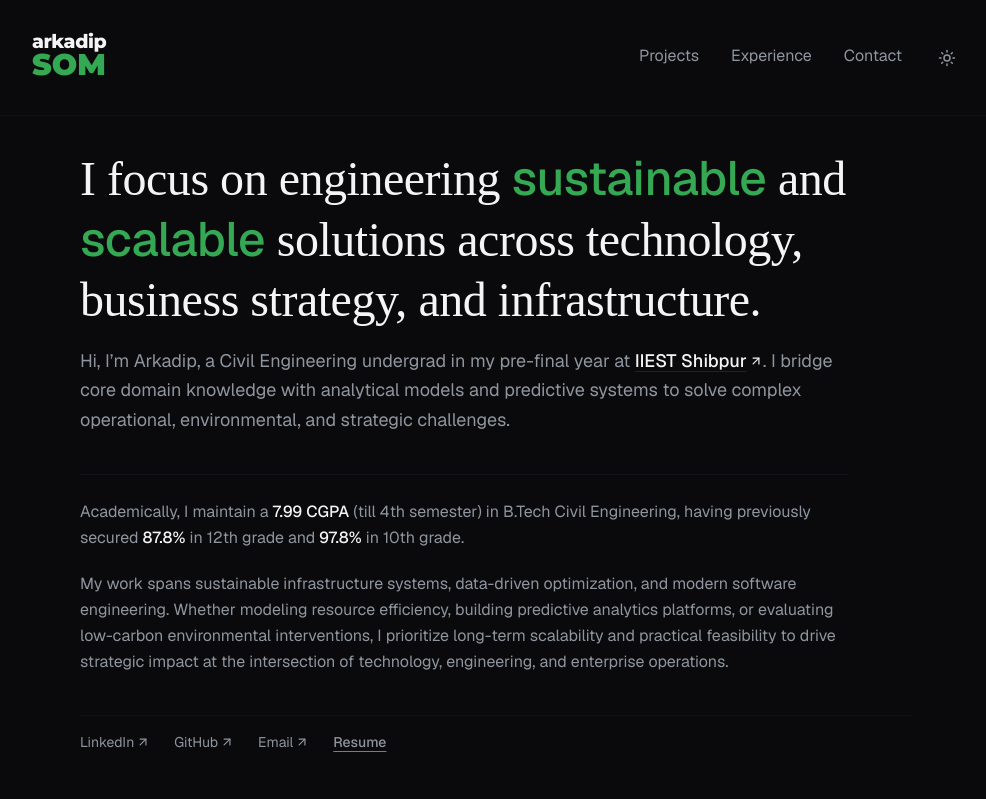
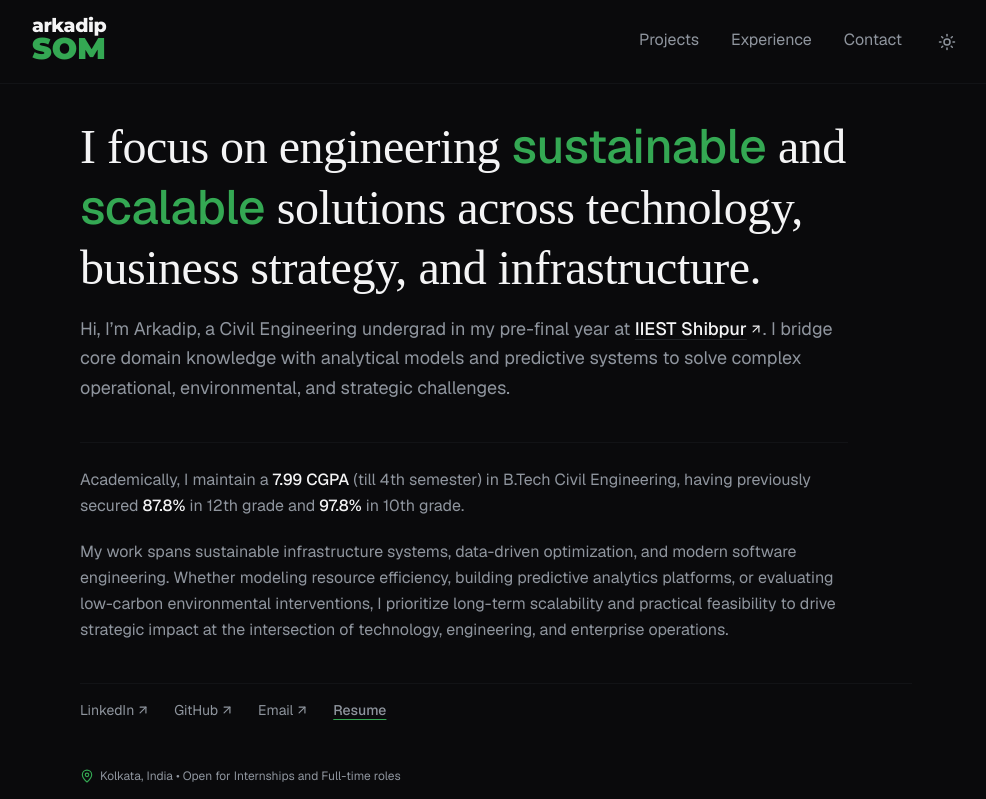
Before and after one commit to arkadipsom-code/arkadipsom-portfolio, a React (Vite) app: page / in a window 1280 px wide. Shown: the top 799 px of the page, without its empty margins (144-1130 px from the left). Built offline with nearby package versions, Linux system fonts and the light colour scheme; a web font is replaced by a local one.

Commit message:
style: reduce navbar height for a sleek, compact header

```diff
--- a/src/App.jsx
+++ b/src/App.jsx
@@ -92,7 +92,7 @@ export default function App() {
       <Analytics />
 
       {/* Header with deep responsive side padding (px-10 sm:px-24 md:px-32 lg:px-44) */}
-      <header className="w-full px-10 sm:px-24 md:px-32 lg:px-44 py-6 sm:py-8 border-b border-[var(--border-color)]/40">
+      <header className="w-full px-10 sm:px-24 md:px-32 lg:px-44 py-3.5 sm:py-4 border-b border-[var(--border-color)]/40">
         <div className="w-full flex flex-col sm:flex-row sm:items-center justify-between gap-4">
           <div className="flex items-center justify-between w-full sm:w-auto">
             <button
```
